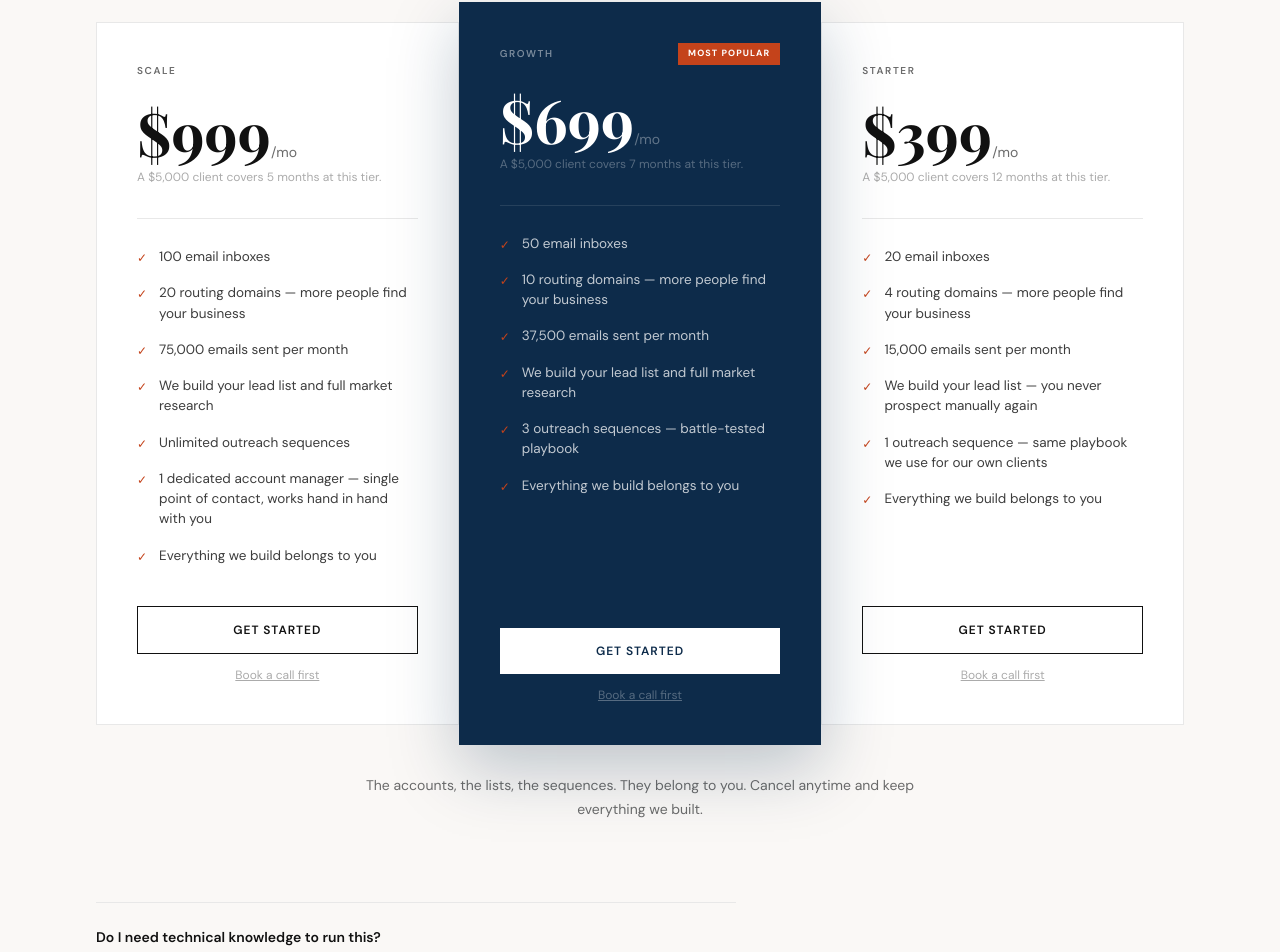
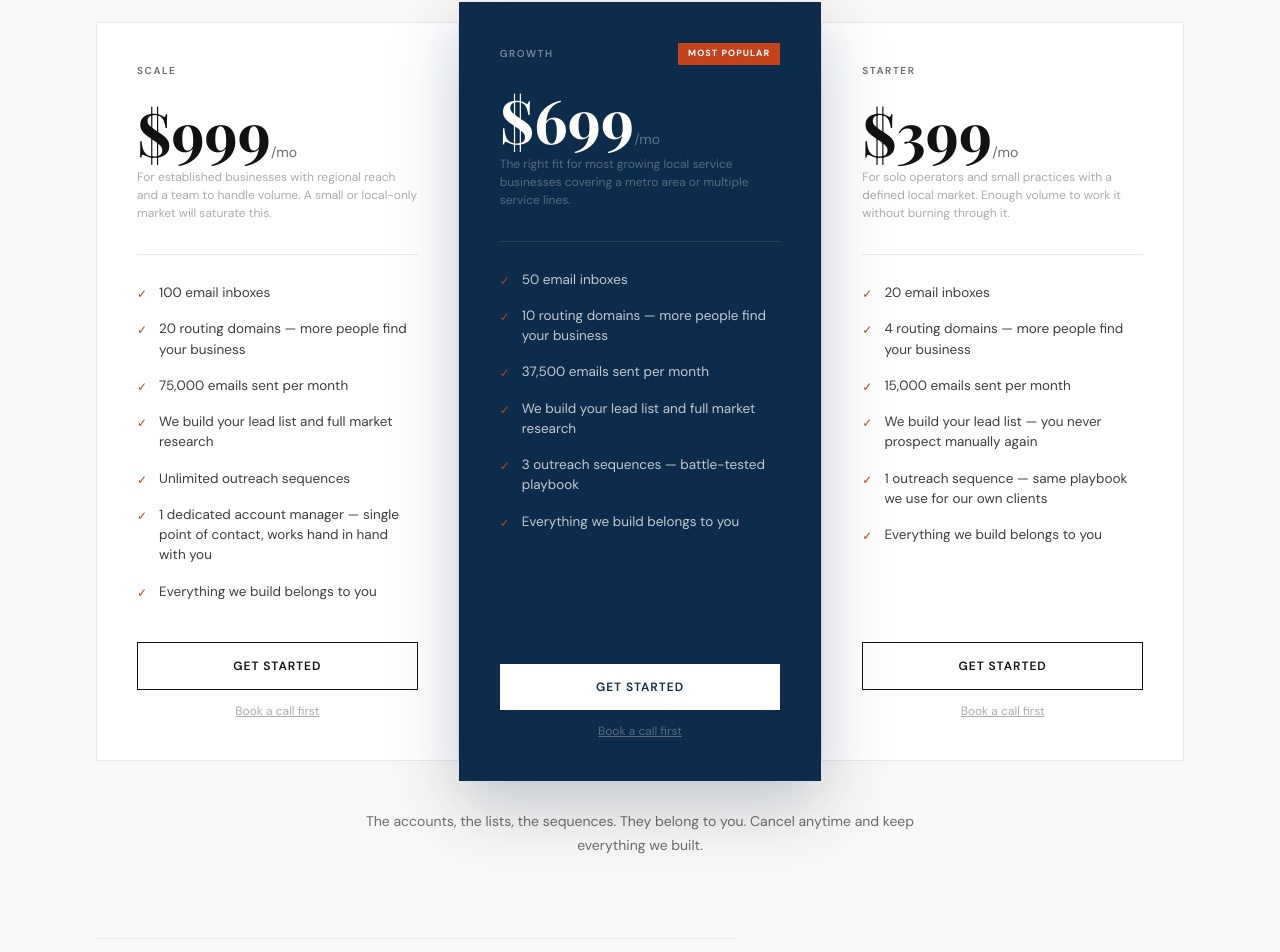
Before and after one commit to jaexochill2-code/scalesteady-engineers, a Next.js app: page / in a window 1280 px wide. Shown: the part 4337-5289 px from the top of the page. Built offline with nearby package versions, Linux system fonts and the light colour scheme.

Commit message:
copy: pricing sub-labels — honest fit descriptors by TAM, not upsell math

```diff
--- a/src/app/page.tsx
+++ b/src/app/page.tsx
@@ -587,7 +587,7 @@ export default function Home() {
                 <span className="font-sans" style={{ fontSize: "14px", color: "#6B6B6B" }}>/mo</span>
               </div>
               <p className="font-sans mb-8" style={{ fontSize: "12px", color: "#ABABAB" }}>
-                A $5,000 client covers 5 months at this tier.
+                For established businesses with regional reach and a team to handle volume. A small or local-only market will saturate this.
               </p>
               <div style={{ width: "100%", height: "1px", background: "#E8E8E8", marginBottom: "28px" }} />
               <ul className="flex flex-col gap-4 mb-auto font-sans" style={{ fontSize: "13.5px", color: "#3D3D3D" }}>
@@ -648,7 +648,7 @@ export default function Home() {
                 <span className="font-sans" style={{ fontSize: "14px", color: "rgba(255,255,255,0.35)" }}>/mo</span>
               </div>
               <p className="font-sans mb-8" style={{ fontSize: "12px", color: "rgba(255,255,255,0.3)" }}>
-                A $5,000 client covers 7 months at this tier.
+                The right fit for most growing local service businesses covering a metro area or multiple service lines.
               </p>
               <div style={{ width: "100%", height: "1px", background: "rgba(255,255,255,0.1)", marginBottom: "28px" }} />
               <ul className="flex flex-col gap-4 mb-auto font-sans" style={{ fontSize: "13.5px", color: "rgba(255,255,255,0.75)" }}>
@@ -697,7 +697,7 @@ export default function Home() {
                 <span className="font-sans" style={{ fontSize: "14px", color: "#6B6B6B" }}>/mo</span>
               </div>
               <p className="font-sans mb-8" style={{ fontSize: "12px", color: "#ABABAB" }}>
-                A $5,000 client covers 12 months at this tier.
+                For solo operators and small practices with a defined local market. Enough volume to work it without burning through it.
               </p>
               <div style={{ width: "100%", height: "1px", background: "#E8E8E8", marginBottom: "28px" }} />
               <ul className="flex flex-col gap-4 mb-auto font-sans" style={{ fontSize: "13.5px", color: "#3D3D3D" }}>
```
